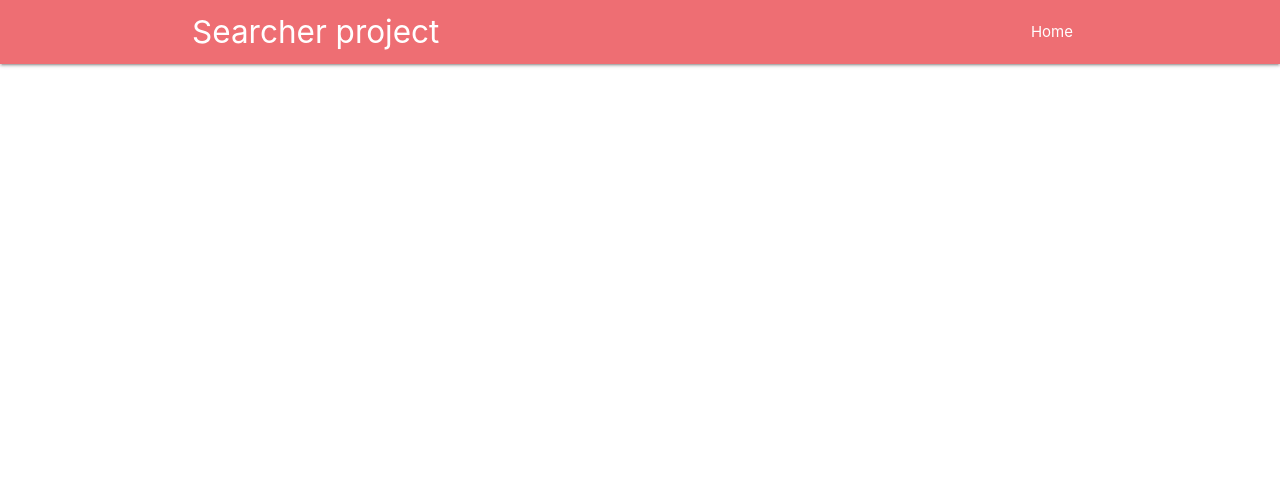
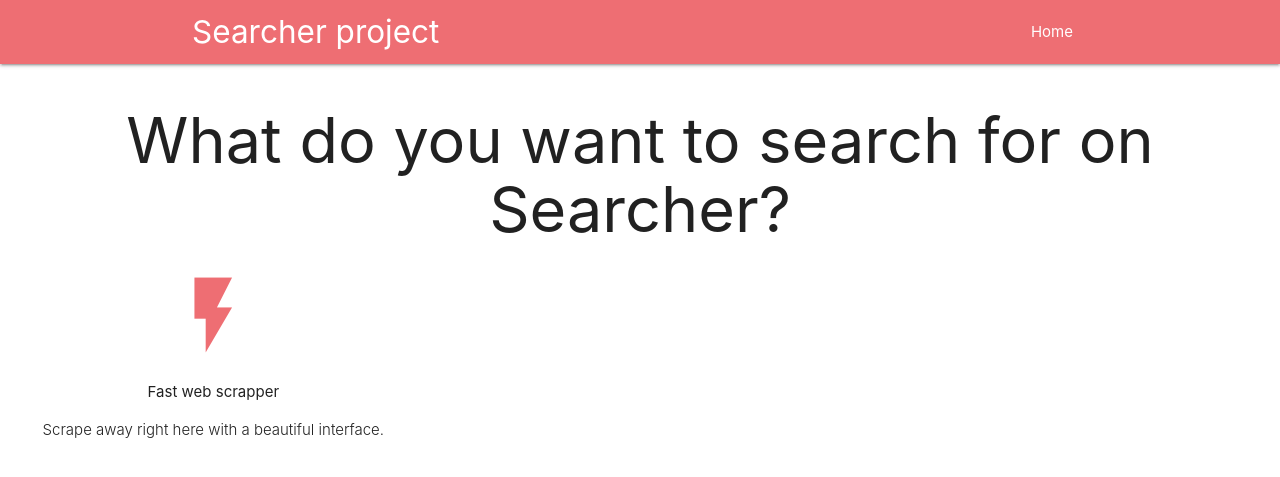
Before and after one commit to joseant1234/searcher_django, a Django app: page / in a window 1280 px wide. Shown: the top 477 px of the page. Run offline with Django 3.2, Linux system fonts and the light colour scheme.

Commit message:
updating the view

```diff
--- a/templates/base.html
+++ b/templates/base.html
@@ -18,5 +18,17 @@
         </ul>
       </div>
     </nav>
+
+
+    <h1 style="text-align: center">What do you want to search for on Searcher?</h1>
+    <div class="row">
+      <div class="col s4">
+        <div class="center">
+          <i class="large material-icons" style="color: #EE6E73">flash_on</i>
+          <p>Fast web scrapper</p>
+          <p class="light center">Scrape away right here with a beautiful interface.</p>
+        </div>
+      </div>
+    </div>
   </body>
 </html>
```
